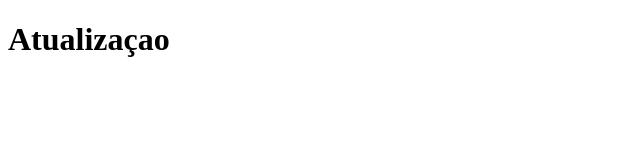
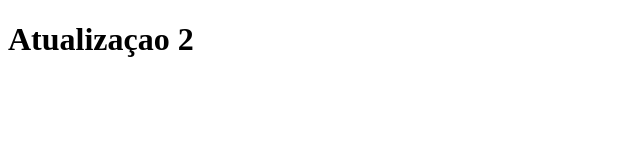
Before and after one commit to OliveiraNixson/git-aulas-01, a plain HTML site: page index.html in a window 1280 px wide. Shown: the full height of the page, 0-640 px from the left. Drawn offline with Linux system fonts and the light colour scheme.

Commit message:
Mais uma versão atualizada

```diff
--- a/index.html
+++ b/index.html
@@ -6,6 +6,6 @@
     <title>Primeiro Projeto Usando Git</title>
 </head>
 <body>
-    <h1>Atualizaçao</h1>
+    <h1>Atualizaçao 2 </h1>
 </body>
 </html>
```
